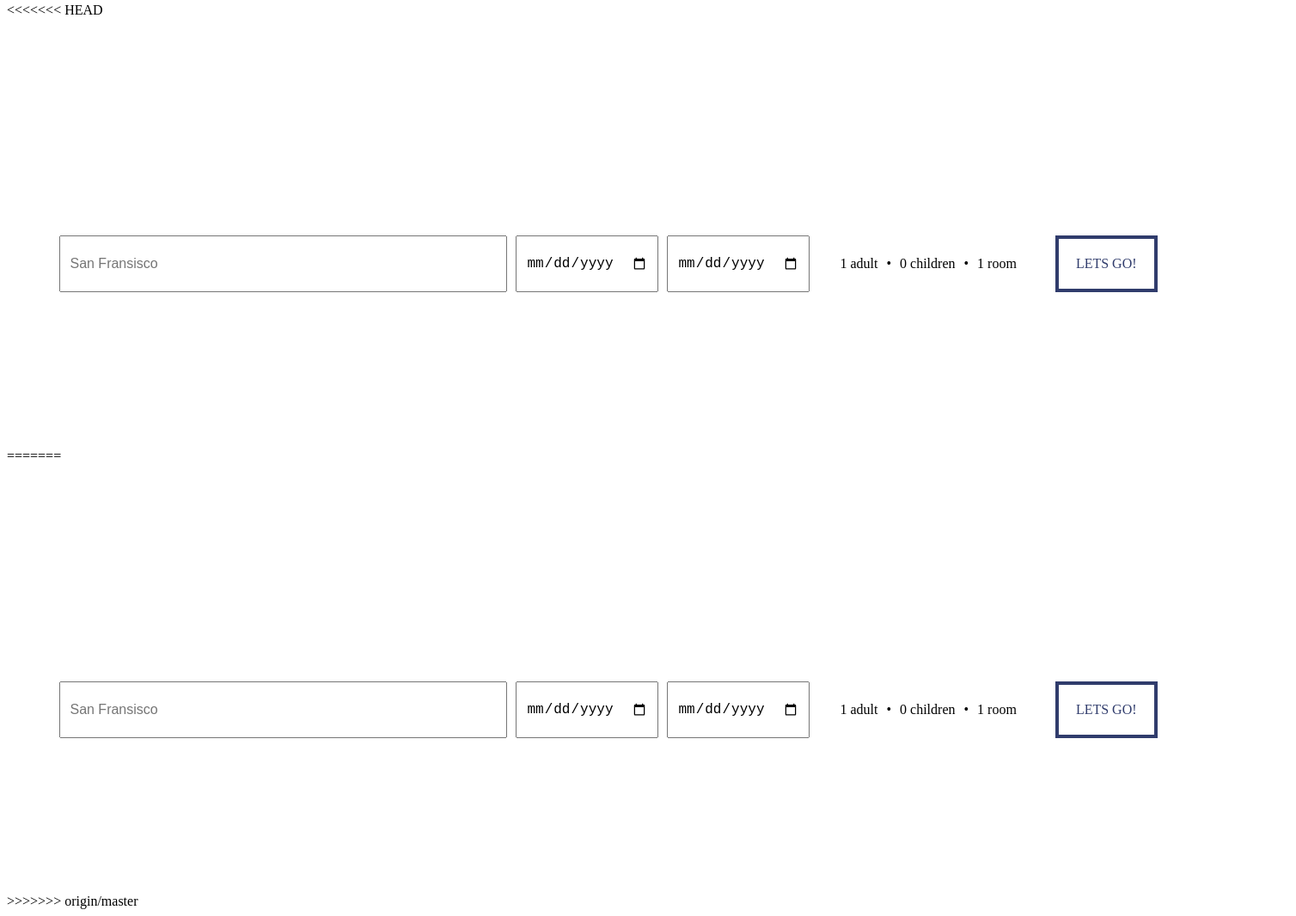
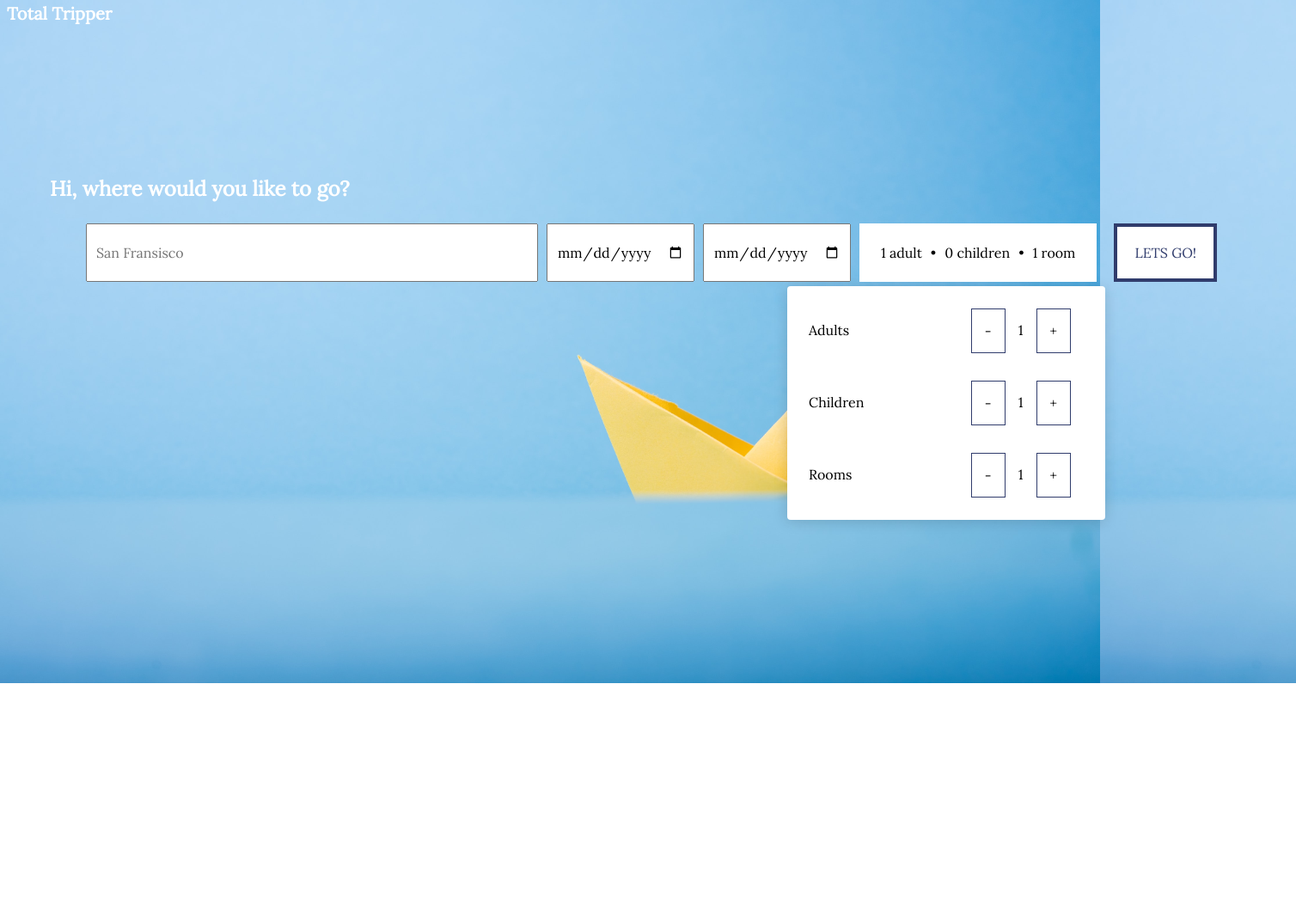
Before and after one commit to OlafurjonHI/Throbo_lokaverkefni, a website: page totalTripperLokaverkefni/index.html in a window 1280 px wide. Shown: the part 5-1071 px from the top of the page at 86% size, 1508 px wide, since content can reach past the window. After the commit the page ends 800 px from the top, so only its background shows below. Drawn offline with Linux system fonts and the light colour scheme.

Commit message:
viðbætt forsíða

```diff
--- a/totalTripperLokaverkefni/index.html
+++ b/totalTripperLokaverkefni/index.html
@@ -1,4 +1,3 @@
-<<<<<<< HEAD
 <!DOCTYPE html>
 <html lang="en">
 <head>
@@ -19,44 +18,20 @@
         <input class="place" type="text" placeholder="San Fransisco">
         <input type="date" placeholder="Check-in">
         <input type="date" placeholder="Check-out">
-        <div class="guests">
+        <div class="guests" id="toggle">
             <p> 1 adult </p><p>•</p>
             <p> 0 children </p><p>•</p>
             <p> 1 room </p>
         </div>
         <div class="button_cont" align="center"><a class="searchButton" href="add-website-here" target="_blank" rel="nofollow noopener">Lets go!</a></div>
     </div>
-</div>
-</body>
-=======
-<!DOCTYPE html>
-<html lang="en">
-<head>
-    <meta charset="UTF-8">
-    <meta name="viewport" content="width=device-width, initial-scale=1.0">
-    <link rel="stylesheet" href="styles.css">
-    <link href="https://fonts.googleapis.com/css?family=Lora" rel="stylesheet">
-    <link href="https://fonts.googleapis.com/css?family=Roboto+Mono|Roboto:700" rel="stylesheet">
-    <title>Total Tripper</title>
-</head>
-<header>
-    <h1>Total Tripper</h1>
-</header>
-<body>
-<div class="searchBox">
-    <h2>Hi, where would you like to go?</h2>
-    <div class="search">
-        <input class="place" type="text" placeholder="San Fransisco">
-        <input type="date" placeholder="Check-in">
-        <input type="date" placeholder="Check-out">
-        <div class="guests">
-            <p> 1 adult </p><p>•</p>
-            <p> 0 children </p><p>•</p>
-            <p> 1 room </p>
-        </div>
-        <div class="button_cont" align="center"><a class="searchButton" href="add-website-here" target="_blank" rel="nofollow noopener">Lets go!</a></div>
+    <div class="popUpGuests" id="hidden">
+        <div class="choseGuest"><p class="group">Adults <p class="chose">-</p><p>1</p><p class="chose">+</p></p></div>
+        <div class="choseGuest"><p class="group">Children <p class="chose">-</p><p>1</p><p class="chose">+</p></p></div>
+        <div class="choseGuest"><p class="group">Rooms <p class="chose">-</p><p>1</p><p class="chose">+</p></p></div>
     </div>
 </div>
 </body>
->>>>>>> origin/master
+
+<script src="scripts/guests.js"></script>
 </html>
--- /dev/null
+++ b/totalTripperLokaverkefni/scripts/guests.js
@@ -0,0 +1,10 @@
+window.onload = function init(){
+    console.log("hallo");
+    var toggle = document.getElementById("toggle");
+    var hide = document.getElementById("hidden");
+
+    toggle.addEventListener("mousedown", function(e){
+        console.log("in");
+        hidden.classList.toggle('hide');
+    });
+}
--- a/totalTripperLokaverkefni/styles.scss
+++ b/totalTripperLokaverkefni/styles.scss
@@ -1,11 +1,12 @@
 html {
     background-image: url(img/yellow-boat.jfif);
     background-size: cover;
-
+    font-family: Lora;
 }
 
 .searchBox {
-    width: 1300px;
+    font-family: Lora;
+    width: 1400px;
     margin: 10% auto;
     // border: rgba(235, 194, 61, 1.0) dotted 10px;
     // background-color: rgba(48, 60, 108, 0.4);
@@ -18,6 +19,7 @@ html {
     }
 
     input {
+        font-family: Lora;
         padding: 10px;
         font-size: 16px;
         margin-right: 10px;
@@ -34,11 +36,18 @@ html {
     background-color: white;
     padding: 0 20px;
     margin-right: 20px;
+    transition: .5s ease;
+
     p {
         padding: 0 5px;
         margin: auto ;
     }
 }
+
+.guests:hover{
+    box-shadow: 0 0 0 2px #303C6C;
+    transition: .5s ease;
+    }
 
 .search {
     display: flex;
@@ -46,6 +55,43 @@ html {
     justify-content: center;
 }
 
+.popUpGuests {
+    width: 25%;
+    padding: 10px;
+    background-color: #ffffff;
+    display: flex;
+    flex-direction: column;
+    float: right;
+    margin-right: 172px;
+    border-radius: 4px;
+    -webkit-box-shadow: 0 2px 16px rgba(0,0,0,0.15);
+    box-shadow: black 2px 16px rgba($color: #000000, $alpha: 0.15);
+  }
+
+.choseGuest {
+    display: flex;
+    flex-direction: row;
+    justify-content: right;
+    .chose {
+        display: flex;
+        border: #303C6C 1px solid;
+        padding: 15px;
+
+    }
+
+    .group {
+        margin-right: auto;
+    }
+
+    p {
+        justify-self: right;
+        padding: 15px;
+    }
+}
+
+.hide {
+    display: none;
+}
 
 @import "header";
 @import "button";
```
Also changed, not shown: totalTripperLokaverkefni/styles.css.
